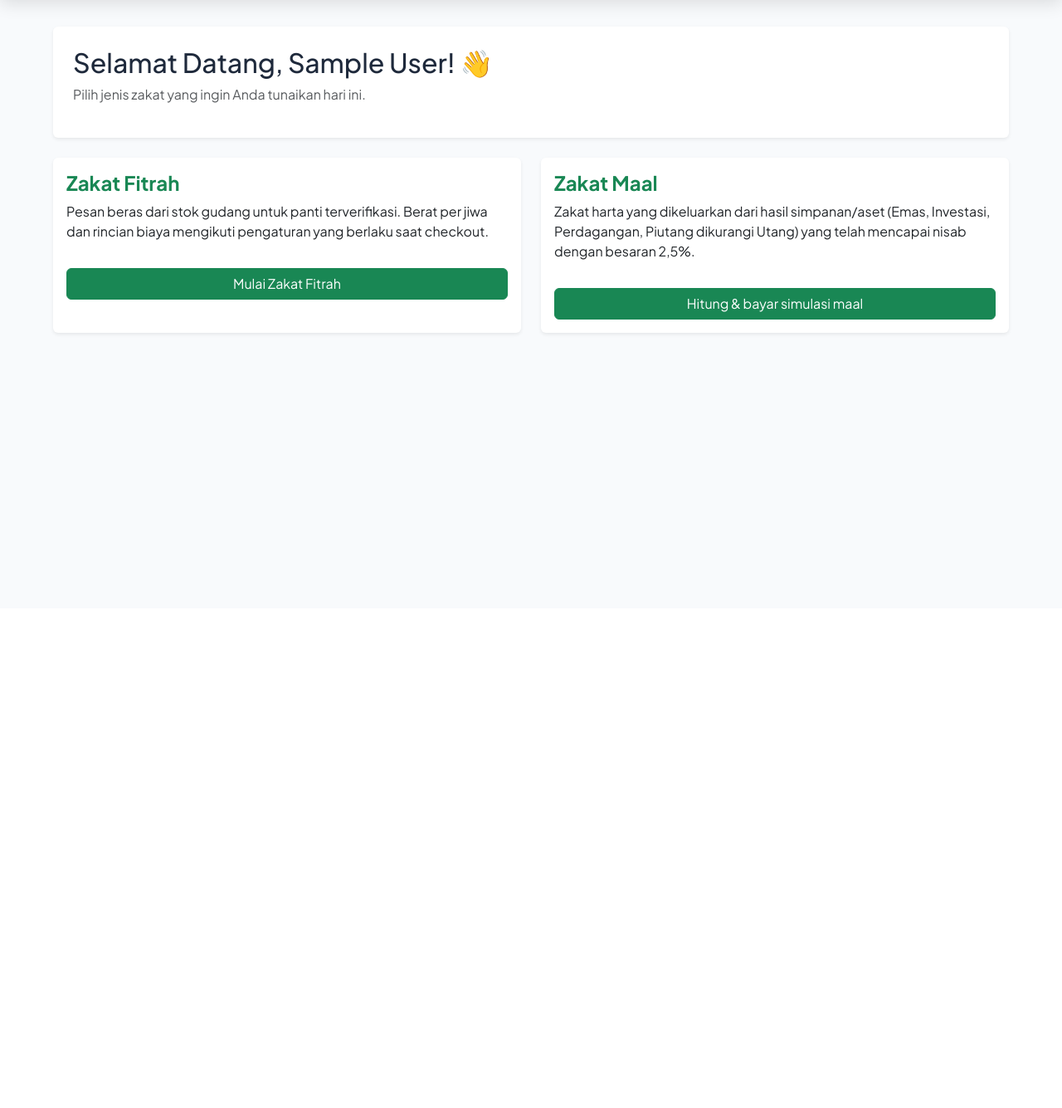
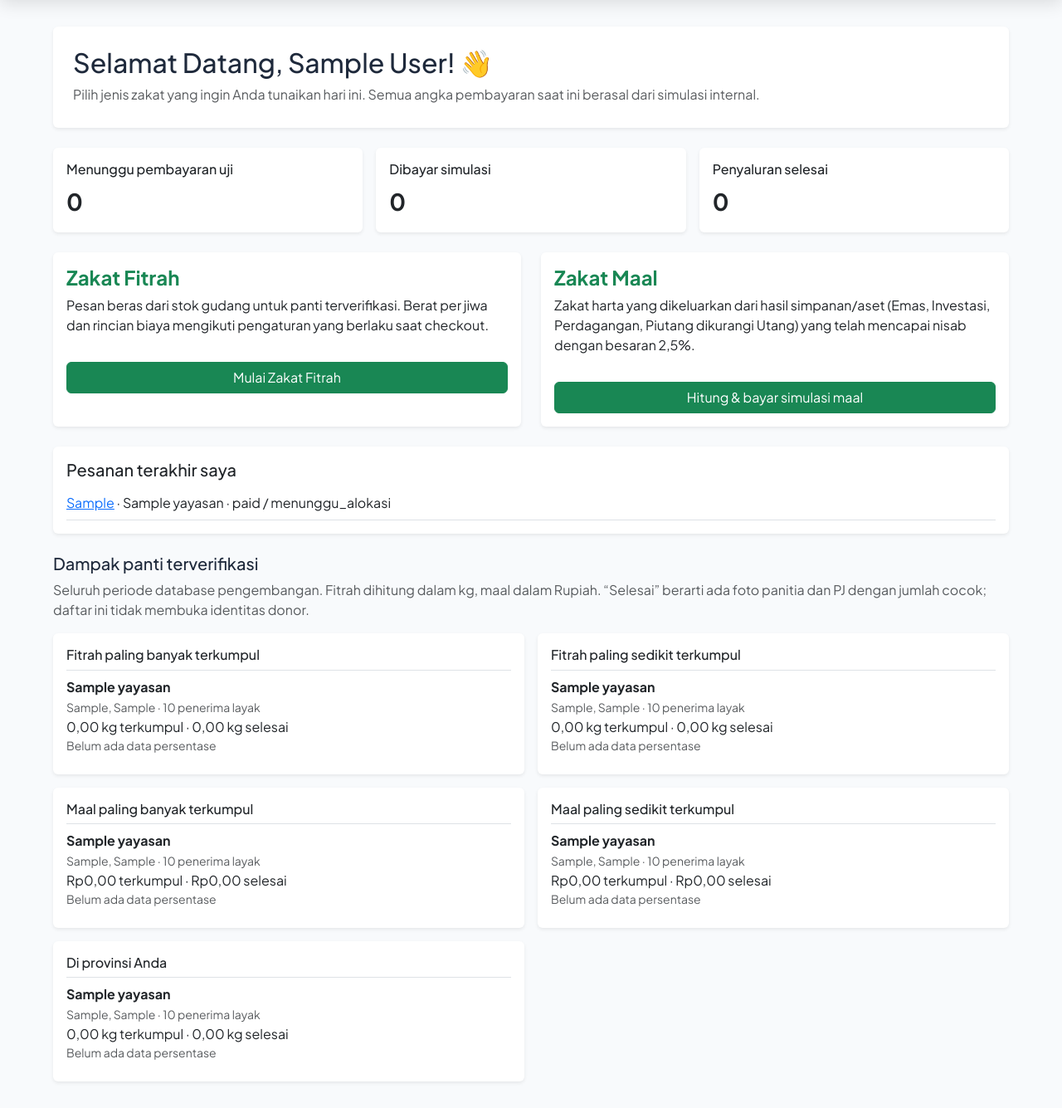
Before and after one commit to Noyelz/basdat_kelompok_i_2026, a Laravel app: page /muzakki/dashboard in a window 1280 px wide. Shown: the part 67-1402 px from the top of the page at 83% size. Before the commit the page ends 471 px from the top, so only its background shows below. Run offline with Laravel 12, Linux system fonts and the light colour scheme; a user stored in the database is signed in; data comes from the database, SQL or seed files in the repository; tables that the repository leaves empty hold one stand-in row (values such as "Sample post").

Commit message:
feat: summarize muzakki orders and panti impact on dashboard

```diff
--- a/app/Http/Controllers/MuzakkiController.php
+++ b/app/Http/Controllers/MuzakkiController.php
@@ -3,16 +3,75 @@
 namespace App\Http\Controllers;
 
 use App\Models\TransaksiZakat;
+use Carbon\CarbonImmutable;
 use Illuminate\Http\RedirectResponse;
 use Illuminate\Http\Request;
+use Illuminate\Support\Facades\DB;
 use Illuminate\Validation\Rule;
 use Illuminate\View\View;
 
 class MuzakkiController extends Controller
 {
-    public function index(): View
+    public function index(Request $request): View
     {
-        return view('muzakki.dashboard');
+        TransaksiZakat::expirePending();
+        $userId = $request->user()->id;
+        $ringkasan = [
+            'menunggu_pembayaran' => DB::table('transaksi_zakat')->where('user_id', $userId)->where('status_pembayaran', 'pending')->count(),
+            'dibayar_simulasi' => DB::table('transaksi_zakat')->where('user_id', $userId)->where('status_pembayaran', 'simulated_paid')->count(),
+            'selesai' => DB::table('transaksi_zakat')->where('user_id', $userId)->where('status_penyaluran', 'selesai')->count(),
+        ];
+        $terbaru = TransaksiZakat::with('yayasan')->where('user_id', $userId)->latest()->limit(5)->get();
+
+        $fitrahMasuk = DB::table('transaksi_zakat')
+            ->join('transaksi_fitrah', 'transaksi_fitrah.transaksi_id', '=', 'transaksi_zakat.id')
+            ->where('transaksi_zakat.status_pembayaran', 'simulated_paid')
+            ->selectRaw('transaksi_zakat.yayasan_id, SUM(transaksi_fitrah.total_beras_kg) as jumlah')
+            ->groupBy('transaksi_zakat.yayasan_id')
+            ->pluck('jumlah', 'yayasan_id');
+        $maalMasuk = DB::table('transaksi_zakat')
+            ->where('jenis_zakat', 'mal')
+            ->where('status_pembayaran', 'simulated_paid')
+            ->selectRaw('yayasan_id, SUM(total_nominal) as jumlah')
+            ->groupBy('yayasan_id')
+            ->pluck('jumlah', 'yayasan_id');
+        $fitrahSelesai = DB::table('penyaluran')
+            ->where('jenis_zakat', 'fitrah')
+            ->where('status', 'selesai')
+            ->selectRaw('yayasan_id, SUM(jumlah) as jumlah')
+            ->groupBy('yayasan_id')
+            ->pluck('jumlah', 'yayasan_id');
+        $maalSelesai = DB::table('penyaluran')
+            ->where('jenis_zakat', 'mal')
+            ->where('status', 'selesai')
+            ->selectRaw('yayasan_id, SUM(jumlah) as jumlah')
+            ->groupBy('yayasan_id')
+            ->pluck('jumlah', 'yayasan_id');
+
+        $panti = DB::table('yayasan')
+            ->where('status_verif', 'verified')
+            ->where('is_active', true)
+            ->get(['id', 'nama', 'kota_kabupaten', 'provinsi', 'jumlah_mustahik_layak'])
+            ->map(function ($item) use ($fitrahMasuk, $maalMasuk, $fitrahSelesai, $maalSelesai) {
+                $item->fitrah_masuk = $fitrahMasuk[$item->id] ?? '0.00';
+                $item->maal_masuk = $maalMasuk[$item->id] ?? '0.00';
+                $item->fitrah_selesai = $fitrahSelesai[$item->id] ?? '0.00';
+                $item->maal_selesai = $maalSelesai[$item->id] ?? '0.00';
+
+                return $item;
+            });
+
+        $pantiFitrah = $panti->sortByDesc('fitrah_masuk', SORT_NUMERIC)->take(3);
+        $pantiFitrahRendah = $panti->sortBy('fitrah_masuk', SORT_NUMERIC)->take(3);
+        $pantiMaal = $panti->sortByDesc('maal_masuk', SORT_NUMERIC)->take(3);
+        $pantiMaalRendah = $panti->sortBy('maal_masuk', SORT_NUMERIC)->take(3);
+        $pantiSekitar = $panti->where('provinsi', $request->user()->provinsi)->sortByDesc('fitrah_masuk', SORT_NUMERIC)->take(3);
+        $tanggalIdulfitri = DB::table('pengaturan_operasional')->where('kunci', 'tanggal_idulfitri')->value('nilai');
+        $sisaHari = $tanggalIdulfitri
+            ? (int) now('Asia/Jakarta')->startOfDay()->diffInDays(CarbonImmutable::parse($tanggalIdulfitri, 'Asia/Jakarta')->startOfDay(), false)
+            : null;
+
+        return view('muzakki.dashboard', compact('ringkasan', 'terbaru', 'pantiFitrah', 'pantiFitrahRendah', 'pantiMaal', 'pantiMaalRendah', 'pantiSekitar', 'tanggalIdulfitri', 'sisaHari'));
     }
 
     public function showMaal(): View
--- a/resources/views/muzakki/dashboard.blade.php
+++ b/resources/views/muzakki/dashboard.blade.php
@@ -3,7 +3,16 @@
 @section('content')
 <div class="p-4 bg-white rounded shadow-sm mb-4">
     <h2>Selamat Datang, {{ Auth::user()->name }}! 👋</h2>
-    <p class="text-muted">Pilih jenis zakat yang ingin Anda tunaikan hari ini.</p>
+    <p class="text-muted mb-1">Pilih jenis zakat yang ingin Anda tunaikan hari ini. Semua angka pembayaran saat ini berasal dari simulasi internal.</p>
+    @if ($sisaHari !== null && $sisaHari >= 0)
+        <p class="mb-0">Tanggal Idulfitri yang ditetapkan admin: {{ \Carbon\Carbon::parse($tanggalIdulfitri)->format('d M Y') }} · {{ $sisaHari }} hari lagi. Tenggat checkout fitrah berbeda tiap wilayah.</p>
+    @endif
+</div>
+
+<div class="row g-3 mb-4">
+    <div class="col-md-4"><div class="card border-0 shadow-sm"><div class="card-body"><h3 class="h6">Menunggu pembayaran uji</h3><strong class="fs-3">{{ $ringkasan['menunggu_pembayaran'] }}</strong></div></div></div>
+    <div class="col-md-4"><div class="card border-0 shadow-sm"><div class="card-body"><h3 class="h6">Dibayar simulasi</h3><strong class="fs-3">{{ $ringkasan['dibayar_simulasi'] }}</strong></div></div></div>
+    <div class="col-md-4"><div class="card border-0 shadow-sm"><div class="card-body"><h3 class="h6">Penyaluran selesai</h3><strong class="fs-3">{{ $ringkasan['selesai'] }}</strong></div></div></div>
 </div>
 
 <div class="row">
@@ -33,4 +42,35 @@
         </div>
     </div>
 </div>
+
+<section class="card border-0 shadow-sm mb-4"><div class="card-body">
+    <h3 class="h5">Pesanan terakhir saya</h3>
+    @forelse ($terbaru as $item)
+        <div class="border-bottom py-2"><a href="{{ route('muzakki.payment.show', $item->id) }}">{{ $item->kode_transaksi }}</a> · {{ $item->yayasan?->nama ?? 'Panti' }} · {{ $item->status_pembayaran }} / {{ $item->status_penyaluran }}</div>
+    @empty
+        <p class="text-muted mb-0">Belum ada pesanan. Pilih fitrah atau maal di atas untuk memulai.</p>
+    @endforelse
+</div></section>
+
+<h3 class="h5">Dampak panti terverifikasi</h3>
+<p class="text-muted">Seluruh periode database pengembangan. Fitrah dihitung dalam kg, maal dalam Rupiah. “Selesai” berarti ada foto panitia dan PJ dengan jumlah cocok; daftar ini tidak membuka identitas donor.</p>
+<div class="row g-3">
+    @foreach ([['judul' => 'Fitrah paling banyak terkumpul', 'data' => $pantiFitrah, 'jenis' => 'fitrah'], ['judul' => 'Fitrah paling sedikit terkumpul', 'data' => $pantiFitrahRendah, 'jenis' => 'fitrah'], ['judul' => 'Maal paling banyak terkumpul', 'data' => $pantiMaal, 'jenis' => 'maal'], ['judul' => 'Maal paling sedikit terkumpul', 'data' => $pantiMaalRendah, 'jenis' => 'maal'], ['judul' => 'Di provinsi Anda', 'data' => $pantiSekitar, 'jenis' => 'fitrah']] as $kelompok)
+        <div class="col-lg-6"><section class="card border-0 shadow-sm h-100"><div class="card-body">
+            <h4 class="h6">{{ $kelompok['judul'] }}</h4>
+            @forelse ($kelompok['data'] as $item)
+                @php($masuk = $kelompok['jenis'] === 'fitrah' ? $item->fitrah_masuk : $item->maal_masuk)
+                @php($selesai = $kelompok['jenis'] === 'fitrah' ? $item->fitrah_selesai : $item->maal_selesai)
+                <div class="border-top py-2">
+                    <strong>{{ $item->nama }}</strong><br>
+                    <small class="text-muted">{{ $item->kota_kabupaten }}, {{ $item->provinsi }} · {{ $item->jumlah_mustahik_layak }} penerima layak</small><br>
+                    {{ $kelompok['jenis'] === 'fitrah' ? '' : 'Rp' }}{{ number_format($masuk, 2, ',', '.') }} {{ $kelompok['jenis'] === 'fitrah' ? 'kg' : '' }} terkumpul · {{ $kelompok['jenis'] === 'fitrah' ? '' : 'Rp' }}{{ number_format($selesai, 2, ',', '.') }} {{ $kelompok['jenis'] === 'fitrah' ? 'kg' : '' }} selesai
+                    <small class="d-block text-muted">{{ (float) $masuk > 0 ? number_format((float) $selesai / (float) $masuk * 100, 1, ',', '.') . '% selesai' : 'Belum ada data persentase' }}</small>
+                </div>
+            @empty
+                <p class="text-muted mb-0">Belum ada panti dalam kelompok ini.</p>
+            @endforelse
+        </div></section></div>
+    @endforeach
+</div>
 @endsection
```
Also changed, not shown: !wajib_baca.md (+3 -2 lines).
